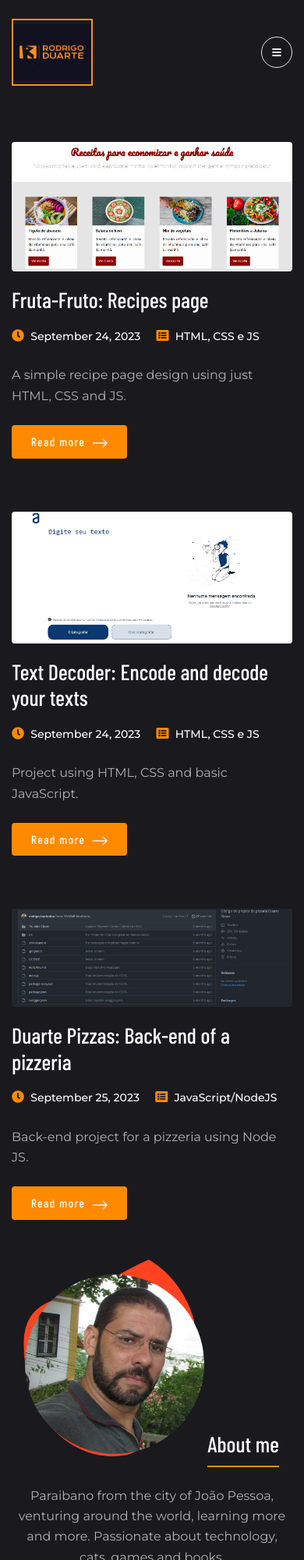
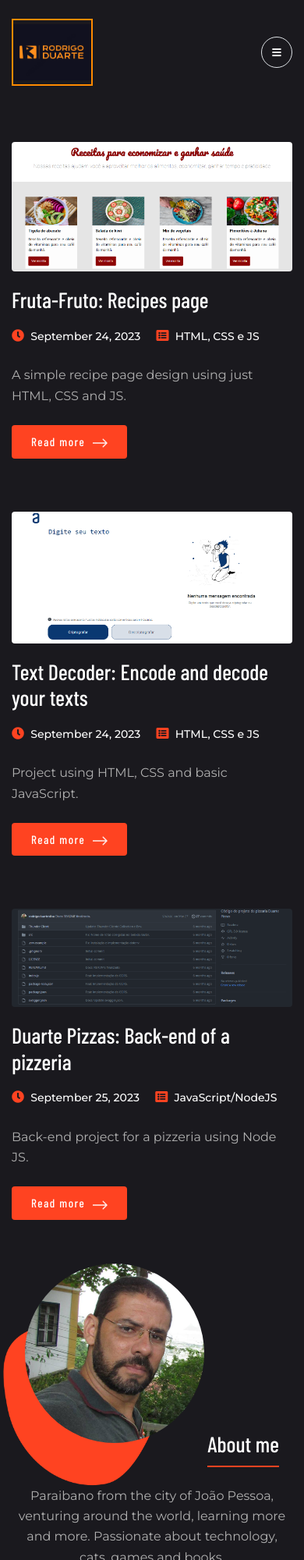
Before and after one commit to rodrigoduartesilva/projeto-final-senai-frontend-marac, a website: page theme/home-english.html in a window 390 px wide. Shown: the top 2000 px of the page at 78% size. Drawn offline with nearby package versions, Linux system fonts and the light colour scheme.

Commit message:
Feat: Imagem sobre mim responsiva.

```diff
--- a/theme/css/style.css
+++ b/theme/css/style.css
@@ -68,22 +68,22 @@ body.loaded {
 }
 .btn:hover {
   color: #ffffff;
-  background-color: rgba(255, 138, 0, 0.7);
+  background-color: rgba(255, 67, 33, 0.7);
 }
 .btn:active, .btn:focus {
   border: 0;
   color: #ffffff;
-  background-color: rgba(255, 138, 0, 0.7);
+  background-color: rgba(255, 67, 33, 0.7);
   box-shadow: none;
 }
 
 .btn-primary {
-  background-color: #ff8a00;
+  background-color: #ff4321;
   border-radius: 4px;
 }
 
 .name-color {
-  color: #ff8a00;
+  color: #ff4321;
 }
 
 .search-form {
@@ -100,8 +100,8 @@ body.loaded {
   border: 1px solid #333139;
 }
 .search-form .btn:hover {
-  background-color: #ff8a00;
-  border-color: #ff8a00;
+  background-color: #ff4321;
+  border-color: #ff4321;
 }
 
 .bullet-list-item {
@@ -114,7 +114,7 @@ body.loaded {
   content: "";
   height: 10px;
   width: 10px;
-  background-color: #FF8A00;
+  background-color: #ff4321;
   left: 0;
   top: 9px;
   border-radius: 50px;
@@ -194,7 +194,7 @@ body.loaded {
 }
 
 .text-primary, .text-primary-onHover:hover {
-  color: #ff8a00 !important;
+  color: #ff4321 !important;
 }
 
 .bg-primary {
@@ -445,7 +445,7 @@ ul, li {
 
 a.navbar-brand{
   margin: 0 auto;
-  border: solid 2px #FF8F1C;
+  border: solid 2px #FF8A00;
 
   &:hover{
     opacity: 0.7;
@@ -612,6 +612,24 @@ a.navbar-brand{
   transition: 2.0s;
 }
 
+@media (max-width: 991px) {
+  .img-box .main-img {
+    top: -12px;
+  }
+
+  .img-box .back-img {
+    bottom: 89%;
+    left: -12px;
+   }
+}
+
+@media (max-width: 575px) {
+  .img-box .back-img {
+    bottom: 85%;
+    left: -1px;
+   }
+}
+
 .post-meta li a {
   color: #ffffff;
   font-weight: 500;
@@ -663,7 +681,7 @@ a.navbar-brand{
 }
 .blockquote-text::before, .blockquote-text::after {
   position: absolute;
-  color: #ff8a00;
+  color: #ff4321;
   font-size: 61px;
   line-height: 0;
   font-family: "Barlow Condensed", sans-serif;
@@ -711,7 +729,7 @@ a.navbar-brand{
 }
 
 .widget-title {
-  border-bottom: 2px solid #ff8a00;
+  border-bottom: 2px solid #ff4321;
   padding-bottom: 10px;
 }
 
--- a/theme/home-english.html
+++ b/theme/home-english.html
@@ -177,7 +177,7 @@
                 </div>
                 <div class="col-lg-4 col-md-5">
                     <div class="widget text-center">
-                        <a class="img-box" href="about.html">
+                        <a class="img-box" href="./about-english.html">
                             <img class="author-thumb-sm rounded-circle d-block mx-auto back-img" src="images/post/post-lg/pattern.png" alt="">
                             <img class="author-thumb-sm rounded-circle d-block mx-auto main-img" src="images/author-sm.jpg" alt="Foto Rodrigo Duarte">
                         </a>
```
